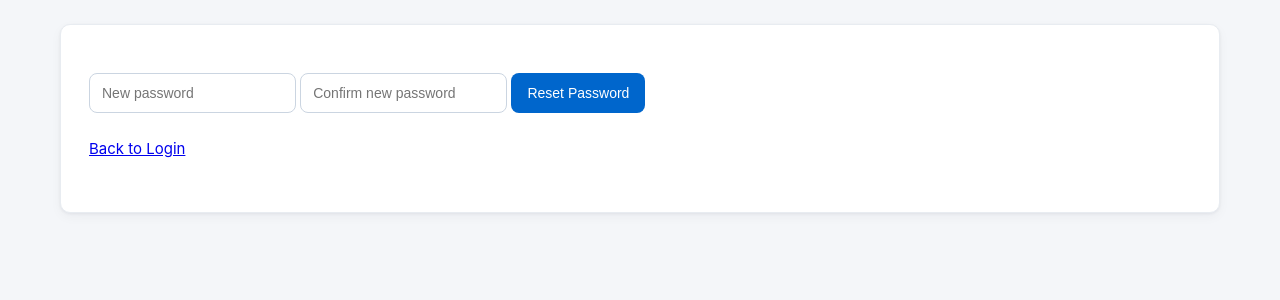
After one commit to tshepojmashile-sketch/GEARGRID-SA, a FastAPI app: template templates/reset_password.html in a window 1280 px wide. The commit adds this page. Shown: the top 300 px of the page. Run offline with FastAPI, Linux system fonts and the light colour scheme; the template is opened without the code that fills it, so the values that code supplies are empty; some libraries are stand-ins or nearby versions.

Commit message:
SendGrid email password reset

```diff
--- a/app.py
+++ b/app.py
@@ -30,6 +30,7 @@ BASE_DIR = Path(__file__).resolve().parent
 DB_PATH = BASE_DIR / "rental.db"
 SESSION_DAYS = 14
 SESSION_SECURE_COOKIE = os.getenv("SESSION_SECURE_COOKIE", "0") == "1"
+BASE_URL = os.environ.get("BASE_URL", "http://127.0.0.1:8000").rstrip("/")
 VALID_ROLES = {"admin", "management", "warehouse"}
 JOB_STATUSES = {"upcoming", "active", "done"}
 QUOTE_STATUSES = {"pending", "approved", "rejected"}
@@ -130,6 +131,19 @@ def init_db() -> None:
             user_id INTEGER NOT NULL,
             company_id INTEGER NOT NULL,
             requested_at TEXT NOT NULL,
+            FOREIGN KEY(user_id) REFERENCES users(id)
+        )
+        """
+    )
+
+    cursor.execute(
+        """
+        CREATE TABLE IF NOT EXISTS password_reset_tokens (
+            id INTEGER PRIMARY KEY AUTOINCREMENT,
+            user_id INTEGER NOT NULL,
+            token TEXT NOT NULL UNIQUE,
+            expires_at TEXT NOT NULL,
+            used INTEGER NOT NULL DEFAULT 0,
             FOREIGN KEY(user_id) REFERENCES users(id)
         )
         """
@@ -1258,6 +1272,51 @@ def verify_password(password: str, stored_hash: str, salt: str) -> bool:
 
         return bcrypt.checkpw(password.encode("utf-8"), stored_hash.encode("utf-8"))
     return hash_password(password, salt) == stored_hash
+
+
+def sendgrid_configured() -> bool:
+    return bool(os.environ.get("SENDGRID_API_KEY") and os.environ.get("SENDER_EMAIL"))
+
+
+def send_password_reset_email(to_email: str, reset_link: str) -> None:
+    if not sendgrid_configured():
+        return
+    try:
+        from sendgrid import SendGridAPIClient
+        from sendgrid.helpers.mail import Mail
+
+        body = (
+            "A password reset was requested for your GearGrid account.\n\n"
+            "If you did not request this, you can safely ignore this email.\n\n"
+            f"Reset your password using this link (valid for 1 hour):\n{reset_link}\n"
+        )
+        message = Mail(
+            from_email=os.environ.get("SENDER_EMAIL"),
+            to_emails=to_email,
+            subject="Password Reset Request - GearGrid",
+            plain_text_content=body,
+        )
+        SendGridAPIClient(os.environ.get("SENDGRID_API_KEY")).send(message)
+    except Exception:
+        logger.exception("Failed to send password reset email to %s", to_email)
+
+
+def fetch_reset_token_row(cursor: sqlite3.Cursor, token: str) -> sqlite3.Row | None:
+    cursor.execute(
+        "SELECT id, user_id, expires_at, used FROM password_reset_tokens WHERE token=?",
+        (token,),
+    )
+    return cursor.fetchone()
+
+
+def reset_token_error_message(row: sqlite3.Row | None) -> str | None:
+    if not row:
+        return "This reset link is invalid or has expired. Please request a new one."
+    if row["used"]:
+        return "This reset link has already been used. Please request a new one."
+    if datetime.utcnow() >= datetime.fromisoformat(row["expires_at"]):
+        return "This reset link has expired. Please request a new one."
+    return None
 
 
 def create_session(response: RedirectResponse, user_id: int) -> None:
@@ -1738,7 +1797,7 @@ def forgot_password_submit(email: str = Form(...)):
     clean_email = email.strip().lower()
     conn = get_db()
     cursor = conn.cursor()
-    cursor.execute("SELECT id, company_id FROM users WHERE email=?", (clean_email,))
+    cursor.execute("SELECT id, company_id, email FROM users WHERE email=?", (clean_email,))
     user = cursor.fetchone()
     if user:
         cursor.execute("SELECT id FROM password_reset_requests WHERE user_id=?", (user["id"],))
@@ -1748,9 +1807,64 @@ def forgot_password_submit(email: str = Form(...)):
                 "INSERT INTO password_reset_requests (user_id, company_id, requested_at) VALUES (?, ?, ?)",
                 (user["id"], user["company_id"], datetime.utcnow().isoformat()),
             )
-            conn.commit()
+        if sendgrid_configured():
+            token = secrets.token_urlsafe(32)
+            expires_at = (datetime.utcnow() + timedelta(hours=1)).isoformat()
+            cursor.execute(
+                "INSERT INTO password_reset_tokens (user_id, token, expires_at, used) VALUES (?, ?, ?, 0)",
+                (user["id"], token, expires_at),
+            )
+            send_password_reset_email(user["email"], f"{BASE_URL}/reset-password/{token}")
+        conn.commit()
     conn.close()
     return RedirectResponse(url="/forgot-password?submitted=1", status_code=303)
+
+
+@app.get("/reset-password/{token}", response_class=HTMLResponse)
+def reset_password_page(request: Request, token: str):
+    conn = get_db()
+    cursor = conn.cursor()
+    row = fetch_reset_token_row(cursor, token)
+    conn.close()
+    error = reset_token_error_message(row)
+    return templates.TemplateResponse(
+        request=request,
+        name="reset_password.html",
+        context={"title": "Reset Password", "error": error, "token": None if error else token},
+    )
+
+
+@app.post("/reset-password/{token}")
+def reset_password_submit(request: Request, token: str, password: str = Form(...), confirm_password: str = Form(...)):
+    conn = get_db()
+    cursor = conn.cursor()
+    row = fetch_reset_token_row(cursor, token)
+    error = reset_token_error_message(row)
+    if error:
+        conn.close()
+        return templates.TemplateResponse(
+            request=request,
+            name="reset_password.html",
+            context={"title": "Reset Password", "error": error, "token": None},
+        )
+    if len(password) < 8:
+        conn.close()
+        return RedirectResponse(url=f"/reset-password/{token}?error=Password%20must%20be%20at%20least%208%20characters", status_code=303)
+    if password != confirm_password:
+        conn.close()
+        return RedirectResponse(url=f"/reset-password/{token}?error=Passwords%20do%20not%20match", status_code=303)
+    cursor.execute(
+        "UPDATE users SET password_hash=?, password_salt='bcrypt', must_change_password=0 WHERE id=?",
+        (hash_password(password, "bcrypt"), row["user_id"]),
+    )
+    cursor.execute("UPDATE password_reset_tokens SET used=1 WHERE id=?", (row["id"],))
+    cursor.execute("DELETE FROM password_reset_requests WHERE user_id=?", (row["user_id"],))
+    conn.commit()
+    conn.close()
+    return RedirectResponse(
+        url="/login?success=Password%20reset%20successfully.%20Please%20log%20in.",
+        status_code=303,
+    )
 
 
 @app.post("/login")
--- a/requirements.txt
+++ b/requirements.txt
@@ -5,3 +5,4 @@ python-multipart>=0.0.27
 reportlab>=4.5.0
 bcrypt>=5.0.0
 Pillow>=12.0.0
+sendgrid>=6.11.0
--- a/templates/forgot_password.html
+++ b/templates/forgot_password.html
@@ -1,7 +1,7 @@
 {% extends "base.html" %}
 {% block content %}
 {% if request.query_params.get("submitted") %}
-  <p>If your email exists, a reset request has been recorded for your company admin.</p>
+  <p>If that email exists in our system you will receive a reset link shortly.</p>
 {% endif %}
 <form method="post">
   <input type="email" name="email" placeholder="Your email" required>
--- a/templates/login.html
+++ b/templates/login.html
@@ -2,6 +2,9 @@
 {% block content %}
 {% if request.query_params.get("error") %}
   <p class="error">{{ request.query_params.get("error") }}</p>
+{% endif %}
+{% if request.query_params.get("success") %}
+  <p>{{ request.query_params.get("success") }}</p>
 {% endif %}
 <form method="post">
   <input type="email" name="email" placeholder="Email" required>
--- /dev/null
+++ b/templates/reset_password.html
@@ -0,0 +1,17 @@
+{% extends "base.html" %}
+{% block content %}
+{% if error %}
+  <p class="error">{{ error }}</p>
+  <p><a href="/forgot-password">Request a new reset link</a></p>
+{% else %}
+  {% if request.query_params.get("error") %}
+    <p class="error">{{ request.query_params.get("error") }}</p>
+  {% endif %}
+  <form method="post">
+    <input type="password" name="password" placeholder="New password" required minlength="8">
+    <input type="password" name="confirm_password" placeholder="Confirm new password" required minlength="8">
+    <button class="btn blue" type="submit">Reset Password</button>
+  </form>
+{% endif %}
+<p><a href="/login">Back to Login</a></p>
+{% endblock %}
```
Also changed, not shown: 1 other file.
